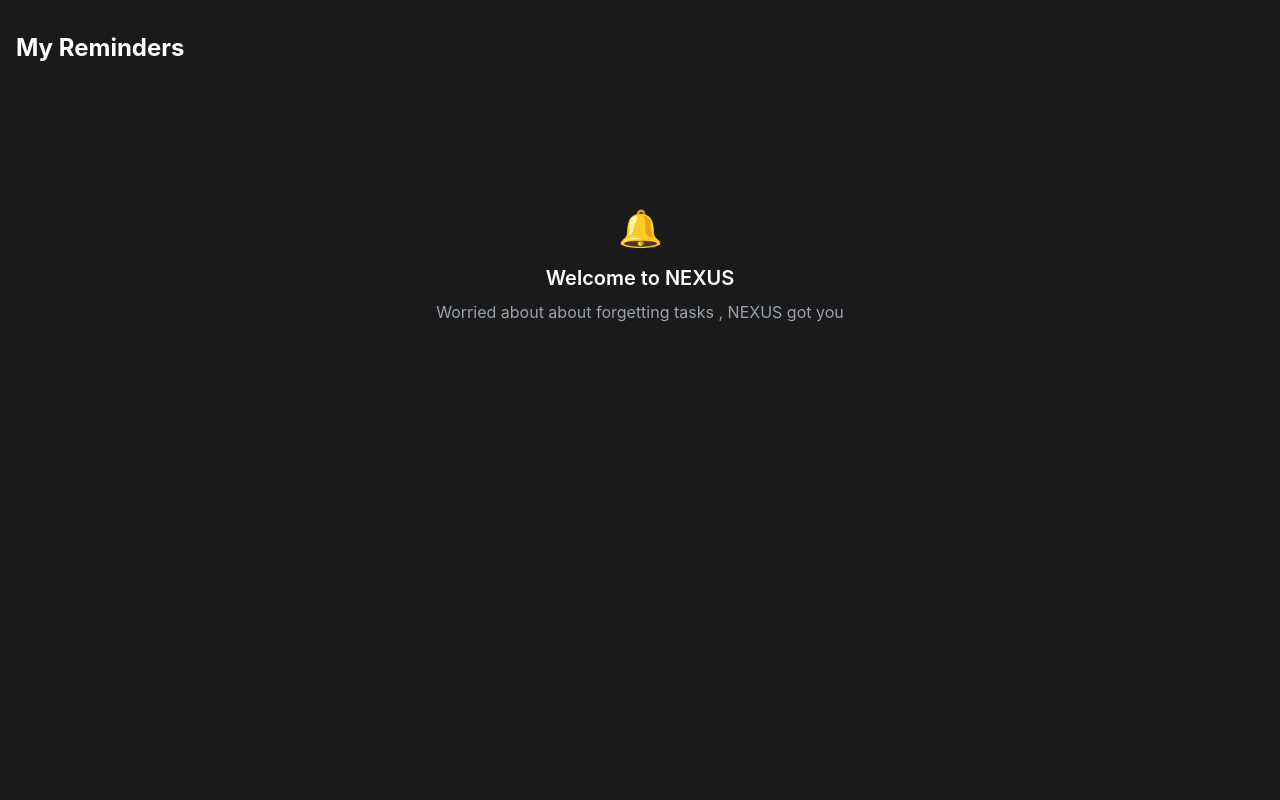
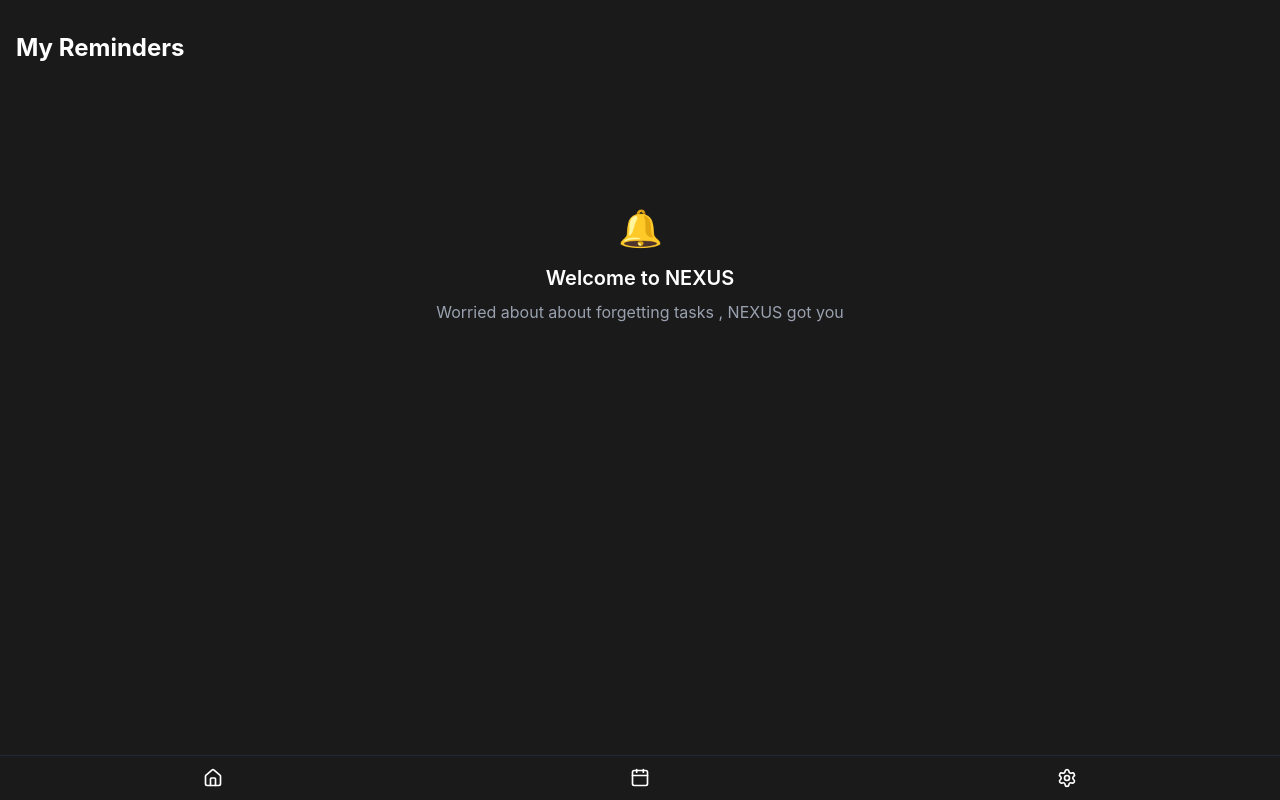
Before and after one commit to VenuAravindaC/NEXUS, a React (Vite) app in the folder frontend/nexus-frontend/: page /dashboard in a window 1280 px wide. Built offline with nearby package versions, Linux system fonts and the light colour scheme; no server answers.

Commit message:
fix : resolve routing crash ,add route redirection from landing page to login page

```diff
--- a/frontend/nexus-frontend/package.json
+++ b/frontend/nexus-frontend/package.json
@@ -12,6 +12,7 @@
   "dependencies": {
     "@clerk/react": "^6.10.4",
     "@tailwindcss/vite": "^4.3.1",
+    "lucide-react": "^1.23.0",
     "react": "^19.2.6",
     "react-dom": "^19.2.6",
     "react-router-dom": "^7.18.0",
--- a/frontend/nexus-frontend/src/App.jsx
+++ b/frontend/nexus-frontend/src/App.jsx
@@ -1,13 +1,19 @@
-import { BrowserRouter, Routes, Route } from 'react-router-dom'
+import { BrowserRouter, Routes, Route , Navigate } from 'react-router-dom'
 import LoginPage from './pages/LoginPage'
 import DashBoardPage from './pages/DashboardPage'
+import Layout from './components/Layout'
+import UpcomingPage from './pages/UpcomingPage'
+import SettingsPage from './pages/SettingsPage'
 
 function App() {
   return (
     <BrowserRouter>
       <Routes>
         <Route path="/login" element={<LoginPage />} />
-        <Route path="/DashBoard" element={<DashBoardPage />} />
+        <Route path="/dashboard" element={<Layout><DashBoardPage /></Layout>} />
+        <Route path="/upcoming" element={<Layout><UpcomingPage /></Layout>} />
+        <Route path="/settings" element={<Layout><SettingsPage /></Layout>} />
+        <Route path="/" element={ <Navigate to="/login" replace />} />
       </Routes>
     </BrowserRouter>
   )
--- /dev/null
+++ b/frontend/nexus-frontend/src/components/Layout.jsx
@@ -0,0 +1,31 @@
+import { NavLink } from 'react-router-dom'
+import { Home, Calendar, Settings } from 'lucide-react'
+
+function Layout({ children }) {
+  return (
+    <div className="min-h-screen flex flex-col">
+      <div className="flex-1">
+        {children}
+      </div>
+
+      <nav className="fixed bottom-0 left-0 right-0 flex justify-around py-3 bg-[#1a1a1a] border-t border-gray-800">
+
+        <NavLink to ="/DashboardPage">
+             <Home size={20}/>
+        </NavLink>
+
+        <NavLink to ="/upcommingPage">
+            <Calendar size={20}/>
+        </NavLink>
+
+        <NavLink to="/settingsPage">
+            <Settings size={20}/>
+        </NavLink>
+
+
+      </nav>
+    </div>
+  )
+}
+
+export default Layout
--- /dev/null
+++ b/frontend/nexus-frontend/src/pages/UpcomingPage.jsx
@@ -0,0 +1,8 @@
+function UpcomingPage(){
+    return(
+        <div>
+            <h1>Upcoming</h1>
+        </div>
+    )
+}
+export default UpcomingPage
--- /dev/null
+++ b/frontend/nexus-frontend/src/pages/settingsPage.jsx
@@ -0,0 +1,9 @@
+function SettingsPage(){
+    return(
+        <div>
+            <h1>Settings</h1>
+        </div>
+    )
+}
+
+export default SettingsPage
```
Also changed, not shown: 1 other file (tests, documents, lock files or other folders).
